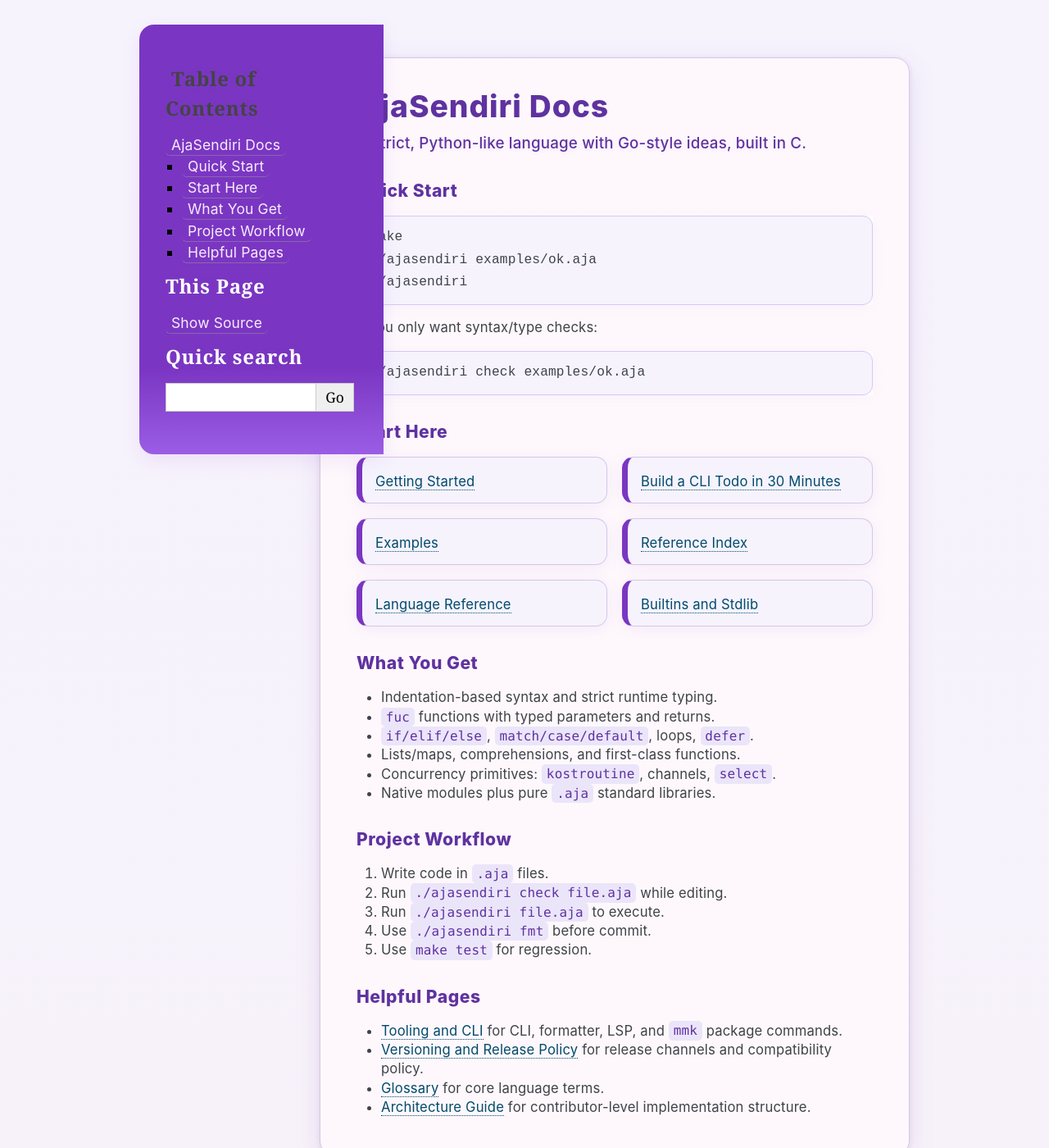
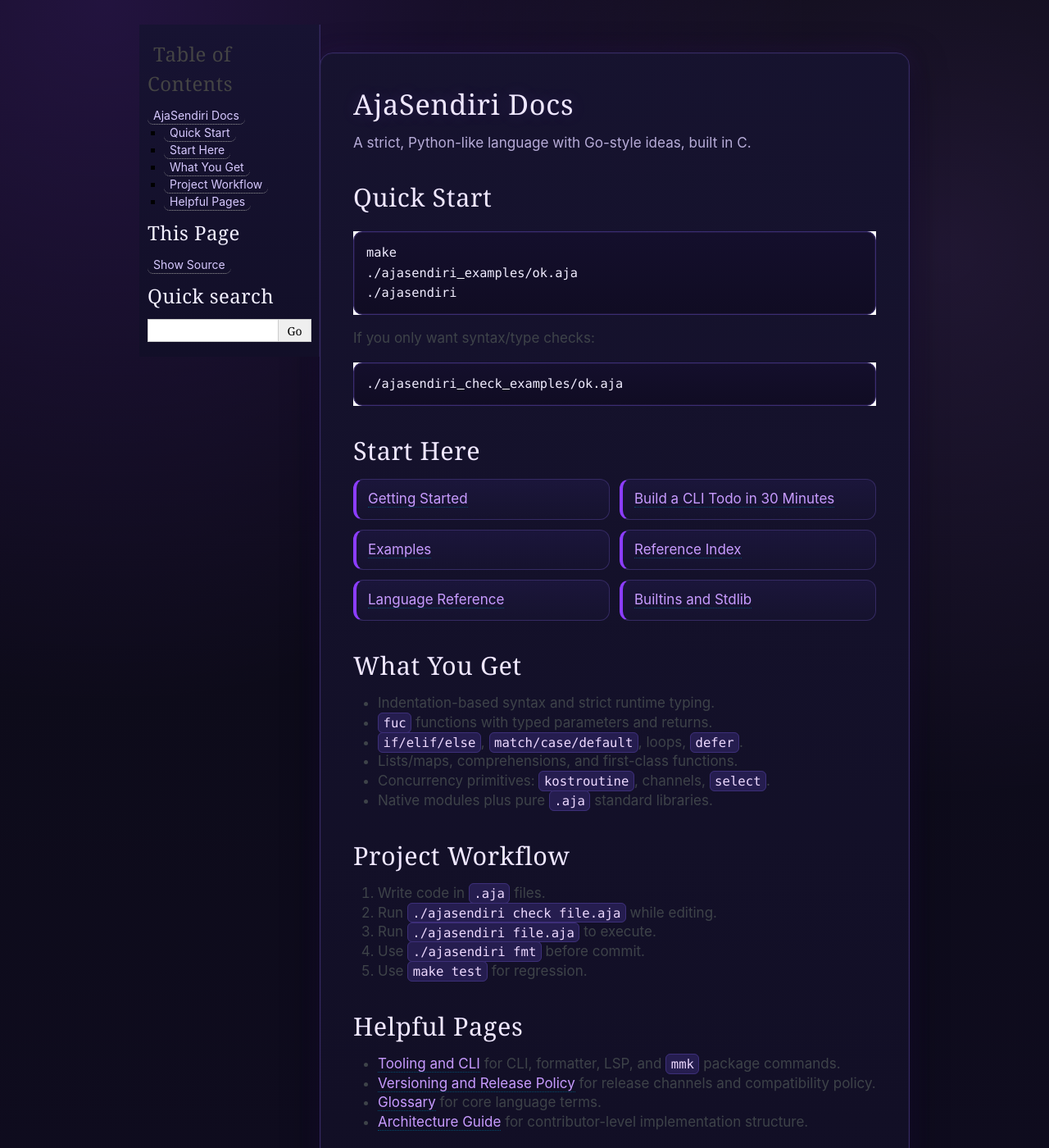
Before and after one commit to c0del1ar/ajasendiri, a Sphinx documentation site: the page built from docs/home.rst, in a window 1280 px wide and 1400 px high. Shown: the whole window at 82% size. Built offline with Sphinx 7.4.7, drawn with Linux system fonts in a browser that asks for light colours.

Commit message:
docs: redesign custom.css with clean modern purple hacker theme

```diff
--- a/docs/_static/custom.css
+++ b/docs/_static/custom.css
@@ -1,214 +1,226 @@
 :root {
-  /* Purply modern, clean palette */
-  --purple-50:  #f6f3fd;
-  --purple-100: #ebe5fa;
-  --purple-200: #d9c7f5;
-  --purple-300: #b799e6;
-  --purple-400: #9b5de5;
-  --purple-500: #7a36c2;
-  --purple-600: #5c259a;
-  --purple-glow: 0 8px 32px 0 rgba(142, 68, 173, 0.13);
-  --page-bg: #f7f2fa;
-  --content-bg: #fffafdde;
-  --text-main: #211733;
-  --text-muted: #765993;
-  --border: #d6c7e8;
-  --accent: var(--purple-500);
-  --accent-800: #5f32a0;
-  --soft-accent: #ece3fa;
+  --aja-bg: #0b0a14;
+  --aja-bg-soft: #131028;
+  --aja-panel: #16132f;
+  --aja-panel-2: #1d1740;
+  --aja-text: #f2efff;
+  --aja-muted: #b7acd8;
+  --aja-border: #352a63;
+  --aja-accent: #b46fff;
+  --aja-accent-strong: #8c3dff;
+  --aja-accent-glow: rgba(180, 111, 255, 0.35);
+}
+
+html,
+body {
+  margin: 0;
+  padding: 0;
 }
 
 body {
-  background: linear-gradient(180deg, var(--purple-50) 0%, var(--page-bg) 100%);
-  color: var(--text-main);
-  font-family: 'Inter', 'Segoe UI', 'Helvetica Neue', Arial, sans-serif;
-  font-size: 1.04rem;
-  min-height: 100vh;
-  margin: 0;
-  letter-spacing: 0.01em;
+  color: var(--aja-text);
+  background:
+    radial-gradient(circle at 10% 0%, rgba(140, 61, 255, 0.18), transparent 45%),
+    radial-gradient(circle at 90% 20%, rgba(180, 111, 255, 0.12), transparent 40%),
+    linear-gradient(180deg, #0b0a14 0%, #0f0c1f 100%);
+  font-family: "Inter", "Segoe UI", "Helvetica Neue", Arial, sans-serif;
+  line-height: 1.6;
   -webkit-font-smoothing: antialiased;
 }
 
+/* Main content panel */
 div.body {
-  background: var(--content-bg);
-  border: 1.5px solid var(--border);
-  border-radius: 18px;
-  padding: 36px 44px;
-  margin: 40px auto 36px auto;
-  box-shadow: var(--purple-glow), 0 1.5px 6px rgba(64, 49, 94, 0.10);
-  max-width: 900px;
-  transition: box-shadow 0.2s;
+  max-width: 940px;
+  margin: 34px auto 30px;
+  padding: 34px 40px;
+  background: linear-gradient(180deg, rgba(22, 19, 47, 0.95) 0%, rgba(18, 15, 38, 0.95) 100%);
+  border: 1px solid var(--aja-border);
+  border-radius: 16px;
+  box-shadow:
+    0 0 0 1px rgba(180, 111, 255, 0.05) inset,
+    0 12px 42px rgba(4, 2, 12, 0.6),
+    0 0 28px rgba(140, 61, 255, 0.12);
 }
 
-div.body:hover, div.body:focus-within {
-  box-shadow: 0 20px 34px 0 rgba(155,93,229,0.19), 0 2px 10px rgba(90,24,154,.12);
-}
-
+/* Sidebar */
 div.sphinxsidebar {
-  background: linear-gradient(180deg, var(--purple-500) 80%, var(--purple-400) 100%);
-  color: #f7ecfe;
-  border-radius: 18px 0 0 18px;
-  box-shadow: 0 8px 24px 0 rgba(139,43,199,.09);
-  padding: 30px 26px 34px 22px;
-  min-width: 250px;
-  font-size: 1.09rem;
+  background: linear-gradient(180deg, #171332 0%, #120f28 100%);
+  border-right: 1px solid var(--aja-border);
+  box-shadow: inset -1px 0 0 rgba(180, 111, 255, 0.08);
 }
 
 div.sphinxsidebar h1.logo a,
 div.sphinxsidebar h3,
 div.sphinxsidebar h4 {
-  color: #fff;
-  letter-spacing: 0.03em;
-  font-weight: 800;
-  margin-bottom: 14px;
-  text-shadow: 0 1px 8px rgba(145, 87, 226, 0.13);
+  color: var(--aja-text);
+  letter-spacing: 0.02em;
 }
 
 div.sphinxsidebar a {
-  color: #f7ecfe;
+  color: #d7c9ff;
   text-decoration: none;
-  transition: color 0.17s, background 0.17s, border 0.17s;
-  border-radius: 6px;
+  border-radius: 7px;
   padding: 2px 7px;
+  transition: color 0.15s ease, background 0.15s ease, box-shadow 0.15s ease;
 }
 
 div.sphinxsidebar a:hover,
 div.sphinxsidebar a:focus {
-  color: #2a143d;
-  background: var(--purple-200);
-  border-bottom: 1.5px solid var(--purple-400);
+  color: #ffffff;
+  background: rgba(180, 111, 255, 0.2);
+  box-shadow: 0 0 0 1px rgba(180, 111, 255, 0.35) inset;
+}
+
+/* Heading + hero */
+div.body h1,
+div.body h2,
+div.body h3,
+div.body h4 {
+  color: #efe7ff;
+  letter-spacing: 0.02em;
+}
+
+div.body h1 {
+  font-size: 2.15rem;
+  margin-bottom: 12px;
+  text-shadow: 0 0 20px rgba(180, 111, 255, 0.18);
 }
 
 .hero-subtitle {
-  font-size: 1.17rem;
-  color: var(--accent-800);
-  margin-top: -6px;
-  margin-bottom: 18px;
-  font-weight: 530;
-  letter-spacing: 0.01em;
-  text-shadow: 0 2px 7px #f2e8fa;
+  color: var(--aja-muted);
+  font-size: 1.07rem;
+  margin-top: -4px;
+  margin-bottom: 16px;
 }
 
+/* Links */
+a {
+  color: #c89bff;
+}
+
+a:hover,
+a:focus {
+  color: #e1c9ff;
+}
+
+/* Card grid on home */
 .quickgrid {
+  list-style: none;
+  margin: 10px 0 20px;
+  padding: 0;
   display: grid;
-  gap: 18px;
+  gap: 12px;
   grid-template-columns: repeat(auto-fit, minmax(220px, 1fr));
-  list-style: none;
-  margin: 12px 0 26px 0;
-  padding: 0;
 }
 
 .quickgrid li {
-  background: var(--purple-50);
-  border: 1.4px solid var(--border);
-  border-left: 7px solid var(--accent);
-  border-radius: 14px;
-  padding: 18px 16px 14px 16px;
-  transition: box-shadow 0.13s, border-color 0.18s;
-  box-shadow: 0 3px 18px 0 rgba(155, 93, 229, 0.09);
+  margin: 0;
+  padding: 12px 14px;
+  border-radius: 12px;
+  border: 1px solid var(--aja-border);
+  border-left: 4px solid var(--aja-accent-strong);
+  background: linear-gradient(180deg, rgba(29, 23, 64, 0.75) 0%, rgba(22, 19, 47, 0.75) 100%);
+  transition: transform 0.12s ease, box-shadow 0.12s ease, border-color 0.12s ease;
 }
 
 .quickgrid li:hover {
-  border-left: 7px solid var(--purple-300);
-  box-shadow: 0 2px 10px 0 rgba(122, 54, 194, 0.13);
-  background: #faf6fe;
+  transform: translateY(-1px);
+  border-color: #564191;
+  box-shadow: 0 8px 24px rgba(12, 8, 28, 0.5), 0 0 18px rgba(180, 111, 255, 0.12);
 }
 
 .quickgrid li p {
   margin: 0;
-  color: var(--text-muted);
+  color: #dacfff;
 }
 
-div.body h1,
-div.body h2,
-div.body h3,
-div.body h4 {
-  color: var(--accent-800);
-  font-family: inherit;
-  letter-spacing: 0.025em;
-  font-weight: 800;
-}
-
-div.body h1 {
-  font-size: 2.33rem;
-  margin-bottom: 16px;
-}
-
-div.body h2 {
-  font-size: 1.32rem;
-  margin: 32px 0 18px;
-}
-
-div.body h3, div.body h4 {
-  font-size: 1.14rem;
-  margin: 23px 0 8px;
+/* Code styles */
+code,
+tt {
+  color: #edd9ff;
+  background: #251d4f;
+  border: 1px solid #3d2f79;
+  border-radius: 6px;
+  padding: 0.12em 0.35em;
+  font-family: "JetBrains Mono", "Fira Code", "SFMono-Regular", Menlo, monospace;
+  font-size: 0.92em;
 }
 
 div.highlight pre,
 pre {
-  border-radius: 12px;
-  border: 1.8px solid var(--purple-200);
-  background: var(--purple-50);
-  font-size: 1.01rem;
-  line-height: 1.7;
-  padding: 12px 16px;
-  font-family: 'JetBrains Mono', 'Fira Mono', monospace;
-  box-shadow: 0 2px 15px rgba(151,153,230,0.07);
+  color: #f1edff;
+  background: linear-gradient(180deg, #140f2c 0%, #100c23 100%);
+  border: 1px solid #3a2d73;
+  border-radius: 11px;
+  box-shadow: 0 0 0 1px rgba(180, 111, 255, 0.08) inset;
+  padding: 13px 15px;
   overflow-x: auto;
+  line-height: 1.62;
 }
 
-code {
-  background: var(--purple-100);
-  color: var(--accent-800);
-  border-radius: 5px;
-  padding: 0.14em 0.36em;
-  font-family: 'JetBrains Mono', 'Menlo', 'monospace';
-  font-size: 0.96em;
+/* Tables and notes */
+table.docutils {
+  border-color: var(--aja-border);
 }
 
+table.docutils td,
+table.docutils th {
+  border-color: var(--aja-border);
+}
+
+table.docutils th {
+  background: #231b4a;
+}
+
+div.admonition,
+div.note,
+div.warning,
+div.tip {
+  background: rgba(30, 24, 63, 0.7);
+  border: 1px solid #4a3a8d;
+  border-left: 4px solid var(--aja-accent);
+  border-radius: 10px;
+}
+
+/* Scrollbar polish */
 ::-webkit-scrollbar {
-  width: 9px;
-  background: var(--purple-50);
-  border-radius: 8px;
+  width: 10px;
+  height: 10px;
+}
+
+::-webkit-scrollbar-track {
+  background: #0f0c20;
 }
 
 ::-webkit-scrollbar-thumb {
-  background: var(--purple-200);
-  border-radius: 8px;
+  background: #3a2d73;
+  border-radius: 999px;
 }
 
-@media (max-width: 1200px) {
+::-webkit-scrollbar-thumb:hover {
+  background: #533f9c;
+}
+
+/* Mobile */
+@media (max-width: 1000px) {
   div.body {
-    padding: 20px 5vw;
-    margin: 24px auto 16px auto;
-  }
-  div.sphinxsidebar {
-    padding: 26px 12px;
-    min-width: 195px;
-    font-size: 1rem;
+    margin: 18px auto;
+    padding: 22px 18px;
+    border-radius: 12px;
   }
 }
 
-@media (max-width: 900px) {
-  div.body {
-    padding: 14px 5vw;
-    margin: 10px auto;
-    box-shadow: 0 4px 26px rgba(155,93,229,0.10);
-    border-radius: 14px;
+@media (max-width: 760px) {
+  div.sphinxsidebar {
+    border-right: 0;
+    border-bottom: 1px solid var(--aja-border);
   }
-  div.sphinxsidebar {
-    border-radius: 14px 14px 0 0;
-    min-width: unset;
-    padding: 18px 10px;
-    margin-bottom: 18px;
+
+  div.body h1 {
+    font-size: 1.75rem;
+  }
+
+  .quickgrid {
+    grid-template-columns: 1fr;
   }
 }
-
-@media (max-width: 650px) {
-  html {
-    font-size: 99%;
-  }
-  div.body {
-    padding: 5vw 2vw;
-  }
-}
```
